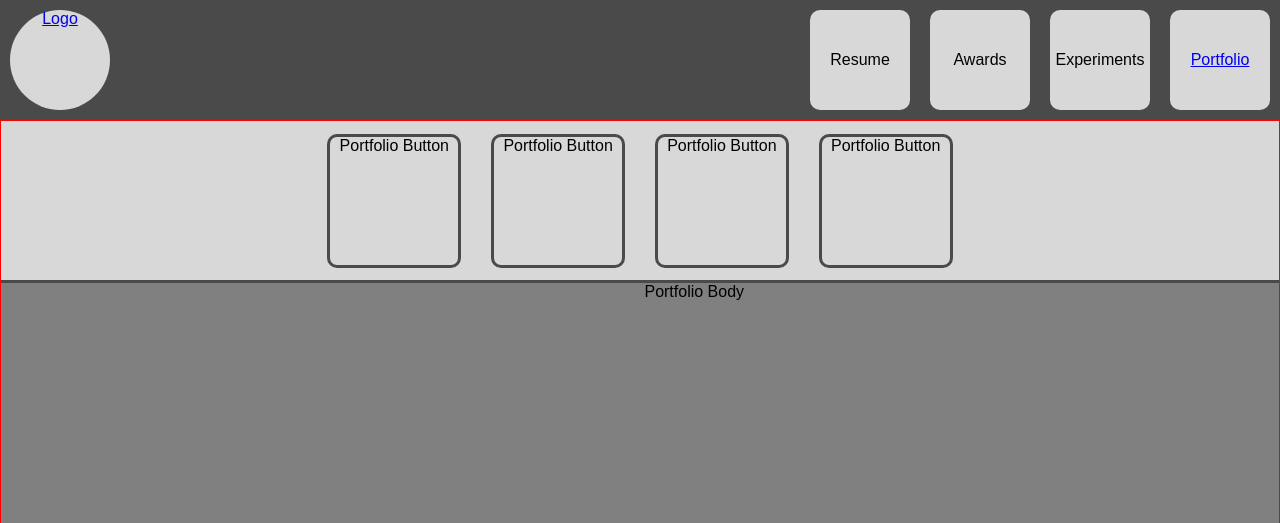
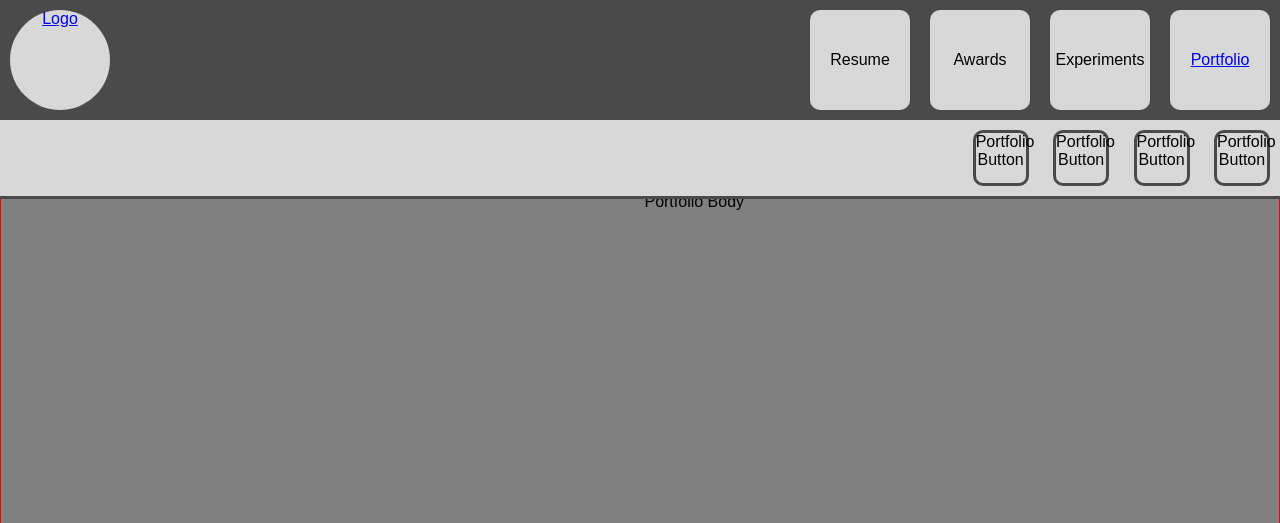
Before and after one commit to thewren/MyWebSite, a Python web app: template templates/portfolio/analytics-cloud.html in a window 1280 px wide. Shown: the top 523 px of the page. Run offline with Jinja, Linux system fonts and the light colour scheme; the template is opened without the code that fills it, so the values that code supplies are empty.

Commit message:
More portfolio updates

```diff
--- a/static/css/style.css
+++ b/static/css/style.css
@@ -56,7 +56,7 @@ body {
 
 	/* Splash Screen */
 
-	#nav-footer {
+	#nav-bar {
 
 		position: fixed;
 		text-align: center;
@@ -67,10 +67,12 @@ body {
 		width: 100%;
 		background-color: #4A4A4A;
 
+
 		/*animation: 2s ease 0s 1 alternate scroll_to_bot;*/
 		/*animation: duration | type | delay | repetitions | direction | function */
 
 	}
+
 
 	/* The animation function for #splash-container */
 	/*@keyframes scroll_to_bot { from { height: 100%; } to { height: 100px; }  }*/
@@ -157,28 +159,31 @@ body {
 
 
 
-		/* Portfolio */
+		/* Nav Bar Sub (appears on hover) */
 
-		.portfolio-bar {
+		.nav-bar-sub {
+			position: absolute;
+			width: 100%;
+			top: 100%;
 
 			background-color: #D8D8D8;
-			text-align: center;
+			text-align: right;
 			border-bottom: 3px solid #4A4A4A;
 		}
 
-		.portfolio-button-container {
+
+		.nav-bar-sub-button {
 			display: inline-block;
-			width: 10%;
+			text-align: center;
 			border: 3px solid #4A4A4A;
 			border-radius: 10px;
-			margin: 1%;
+			width: 50px;
+			height: 50px;
+			margin: 10px;
 		}
 
-		.portfolio-button {
-			border-radius: 10px;
-			width: 100%;
-			height: 0; padding-bottom: 100%;
-		}
+
+		/* Portfolio */
 
 		.portfolio-portrait {
 			float: left;
--- a/static/js/scripts.js
+++ b/static/js/scripts.js
@@ -4,7 +4,7 @@
 
 // Splash Screen
 
-var navFooter = document.getElementById("nav-footer");
+var navFooter = document.getElementById("nav-bar");
 var navButtons = document.getElementsByClassName("nav-button-container");
 var logo = document.getElementById("logo-container");
 //var detail = document.getElementsByClassName("nav-button-detail");
@@ -40,16 +40,26 @@ function fixNavFooter() {
 
 
 
-
+/*
 navButtons[0].onmouseover = function() {
 
   if(detailOpen == true) {
     return;
   } else {
     var detail = document.createElement("div");
-    detail.className = "nav-button-detail";
-    var detailText = document.createTextNode("This is a test!");
-    detail.appendChild(detailText);
+    detail.className = "portfolio-bar";
+    //var detailText = document.createTextNode("This is a test!");
+    //detail.appendChild(detailText);
+    var portfolioButtons = [
+      document.createElement("div"),
+      document.createElement("div")
+    ];
+
+    for(var i = 0; i < portfolioButtons.length; i++) {
+      portfolioButtons[i].className = "portfolio-button-container";
+      detail.appendChild(portfolioButtons[i]);
+    }
+
     navFooter.appendChild(detail);
 
     return detailOpen = true;
@@ -57,7 +67,7 @@ navButtons[0].onmouseover = function() {
 }
 
 navButtons[0].onmouseout = function() {
-  var detail = document.getElementsByClassName("nav-button-detail")[0];
+  var detail = document.getElementsByClassName("portfolio-bar")[0];
 
   if(detailOpen == true) {
     detail.onmouseout = function() {
@@ -70,7 +80,7 @@ navButtons[0].onmouseout = function() {
     detailOpen = false;
   }
 }
-
+*/
 
 
 
--- a/templates/layout.html
+++ b/templates/layout.html
@@ -16,7 +16,7 @@
 
 <body>
 
-	<div id="nav-footer">
+	<div id="nav-bar">
 
 		<div id='logo-container'>
 			<a href = "/">
@@ -50,6 +50,22 @@
 			</div>
 		</div>
 
+
+	<div class="nav-bar-sub">
+		<div class="nav-bar-sub-button">
+			Portfolio Button
+		</div>
+		<div class="nav-bar-sub-button">
+			Portfolio Button
+		</div>
+		<div class="nav-bar-sub-button">
+			Portfolio Button
+		</div>
+		<div class="nav-bar-sub-button">
+			Portfolio Button
+		</div>
+	</div>
+
 	</div>
 
 
```
